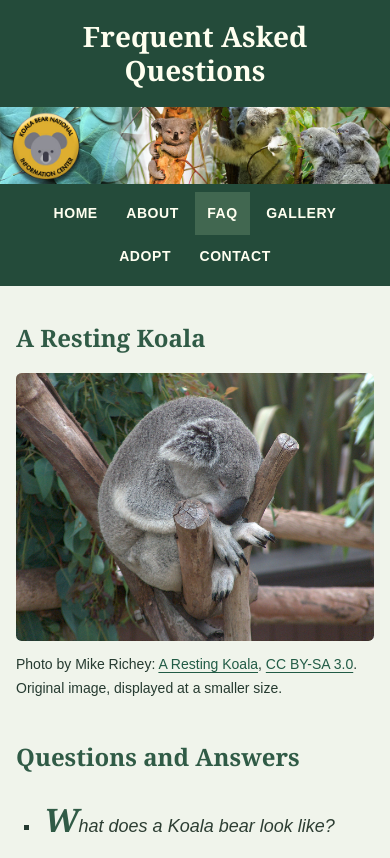
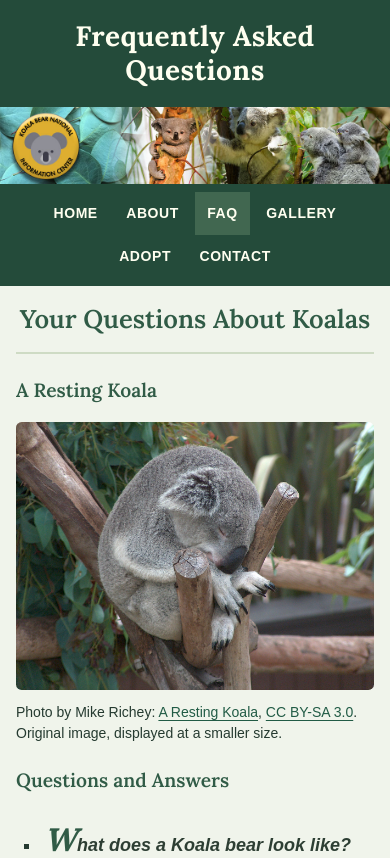
Before and after one commit to ClayWarren/claywarren.com, a website: page public/wdv101/koala_site/faq.html in a window 390 px wide. Shown: the top 858 px of the page. Drawn offline with Linux system fonts and the light colour scheme.

Commit message:
feat: add Koala heading fonts and FAQ columns
Use the Google Fonts link method for Lora headings with system fallbacks. Scope a three-column CSS layout with gaps, rules, and a spanning heading to the FAQ page, with one column on narrow screens.

Verified production build, all six pages with the W3C HTML checker, desktop/mobile layout, and navigation.

```diff
--- a/public/wdv101/koala_site/faq.html
+++ b/public/wdv101/koala_site/faq.html
@@ -5,15 +5,19 @@
   <meta name="viewport" content="width=device-width, initial-scale=1.0">
   <meta name="description" content="Find the questions and answers supplied in the Koala Site coursework.">
   <meta name="author" content="Clay Warren">
-  <title>Frequent Asked Questions | Koala Bear National Information Center</title>
+  <title>Frequently Asked Questions | Koala Bear National Information Center</title>
   <!-- Clay Warren | WDV101 | Koala Website Step 1 | September 9, 2026 -->
   <meta name="robots" content="noindex, nofollow">
+  <!-- Google Fonts link method with system fallbacks in styles.css. -->
+  <link rel="preconnect" href="https://fonts.googleapis.com">
+  <link rel="preconnect" href="https://fonts.gstatic.com" crossorigin>
+  <link href="https://fonts.googleapis.com/css2?family=Lora:wght@600;700&amp;display=swap" rel="stylesheet">
   <link rel="stylesheet" href="styles.css">
 </head>
 <body>
   <header id="top">
     <!-- Shared banner and navigation appear on every page. -->
-    <h1>Frequent Asked Questions</h1>
+    <h1>Frequently Asked Questions</h1>
     <img src="images/koala_banner.jpg" alt="Koala website banner">
   </header>
   <nav aria-label="Main navigation">
@@ -26,9 +30,11 @@
       <li><a href="contact.html">Contact</a></li>
     </ul>
   </nav>
-  <main>
+  <!-- CSS multi-column layout is scoped to this page only. -->
+  <main class="faq-columns">
+    <h2 class="faq-heading">Your Questions About Koalas</h2>
     <section>
-      <h2>A Resting Koala</h2>
+      <h3>A Resting Koala</h3>
       <figure>
         <img src="images/koala-resting.jpeg" alt="A koala resting with its eyes closed between branches." width="480" style="max-width: 100%; height: auto;">
         <figcaption>Photo by Mike Richey: <a href="https://commons.wikimedia.org/wiki/File:Koala02.jpeg">A Resting Koala</a>, <a href="https://creativecommons.org/licenses/by-sa/3.0/">CC BY-SA 3.0</a>. Original image, displayed at a smaller size.</figcaption>
@@ -36,7 +42,7 @@
     </section>
 
     <section>
-      <h2>Questions and Answers</h2>
+      <h3>Questions and Answers</h3>
       <ul>
         <li>
           <p class="intro"><em>What does a Koala bear look like?</em></p>
@@ -89,11 +95,11 @@
       </ul>
     </section>
     <section>
-      <h2>Learn More</h2>
+      <h3>Learn More</h3>
       <p><a href="documents/KoalasFactSheet-1.pdf" target="_blank" rel="noopener noreferrer">Koala Fact Sheet PDF</a></p>
     </section>
     <section>
-      <h2>Watch a Koala Move Through a Tree</h2>
+      <h3>Watch a Koala Move Through a Tree</h3>
       <video controls preload="metadata" width="640" style="max-width: 100%; height: auto;" aria-label="A koala moving between branches">
         <source src="videos/koala-in-motion.mp4" type="video/mp4">
         <p>Your browser does not support HTML5 video. <a href="videos/koala-in-motion.mp4">Download the koala video</a>.</p>
--- a/public/wdv101/koala_site/styles.css
+++ b/public/wdv101/koala_site/styles.css
@@ -21,7 +21,7 @@ h1 {
   padding: 1.5rem;
   background-color: #244b3a;
   color: ivory; /* Named color: light text on a dark background. */
-  font-family: Georgia, 'Times New Roman', serif;
+  font-family: 'Lora', Georgia, 'Times New Roman', serif;
   font-size: clamp(1.75rem, 4vw, 2.75rem);
   line-height: 1.2;
   text-align: center;
@@ -29,11 +29,12 @@ h1 {
 
 h2, h3 {
   color: #305b46;
-  font-family: Georgia, 'Times New Roman', serif;
+  font-family: 'Lora', Georgia, 'Times New Roman', serif;
   line-height: 1.3;
 }
 
 p {
+  font-family: Arial, Helvetica, sans-serif; /* Web-safe paragraph fonts and fallback. */
   color: rgb(45, 62, 51); /* RGB color notation. */
   margin: 0 0 1rem;
 }
@@ -68,7 +69,7 @@ p.intro { font-size: 1.125rem; font-weight: 500; }
 /* First-letter pseudo-element on the first paragraph of every page. */
 .intro::first-letter {
   color: #305b46;
-  font-family: Georgia, 'Times New Roman', serif;
+  font-family: 'Lora', Georgia, 'Times New Roman', serif;
   font-size: 1.8em;
   font-weight: bold;
 }
@@ -122,3 +123,33 @@ footer img { margin-bottom: 1rem; }
   h1 { padding: 1.25rem 1rem; }
   nav a:link, nav a:visited { padding: 0.6rem 0.75rem; }
 }
+
+/* Assignment 7-1: custom heading typography with varied text properties. */
+h1 { font-weight: 700; letter-spacing: 0.015em; }
+h2, h3 { font-weight: 600; }
+h2 { font-size: 1.6rem; }
+h3 { font-size: 1.2rem; }
+figcaption { line-height: 1.5; }
+
+/* Assignment 7-2: CSS columns (not grid) apply only to the FAQ main element. */
+.faq-columns {
+  columns: 3;
+  column-gap: 2.5rem;
+  column-rule: 1px solid #9caf96;
+  overflow-wrap: break-word;
+}
+.faq-heading {
+  column-span: all;
+  margin: 0 0 1.5rem;
+  padding-bottom: 1rem;
+  border-bottom: 2px solid #cedbc4;
+  text-align: center;
+}
+.faq-columns h3 { break-after: avoid; margin-top: 0; }
+.faq-columns li, .faq-columns figure, .faq-columns video { break-inside: avoid; }
+.faq-columns li p:first-child { font-weight: bold; }
+.faq-columns section { margin-bottom: 1.5rem; }
+
+@media (max-width: 48rem) {
+  .faq-columns { columns: 1; column-rule: none; }
+}
```
Also changed, not shown: public/wdv101/homework.html (+2 -0 lines), public/wdv101/koala_site/about.html (+4 -0 lines), public/wdv101/koala_site/adoption.html (+4 -0 lines), public/wdv101/koala_site/contact.html (+4 -0 lines), public/wdv101/koala_site/gallery.html (+4 -0 lines), public/wdv101/koala_site/home.html (+4 -0 lines).
